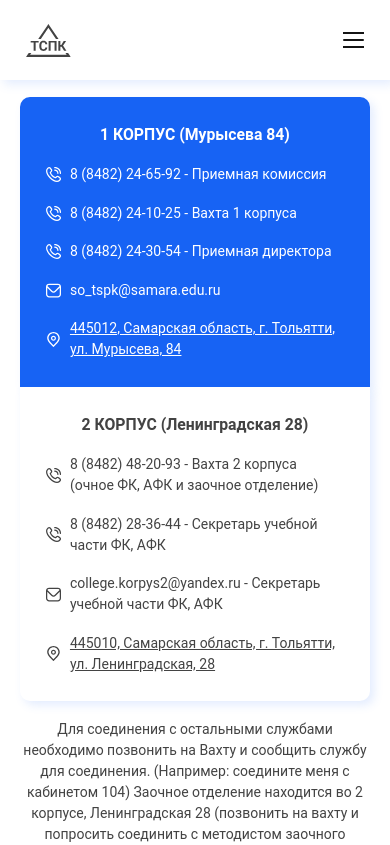
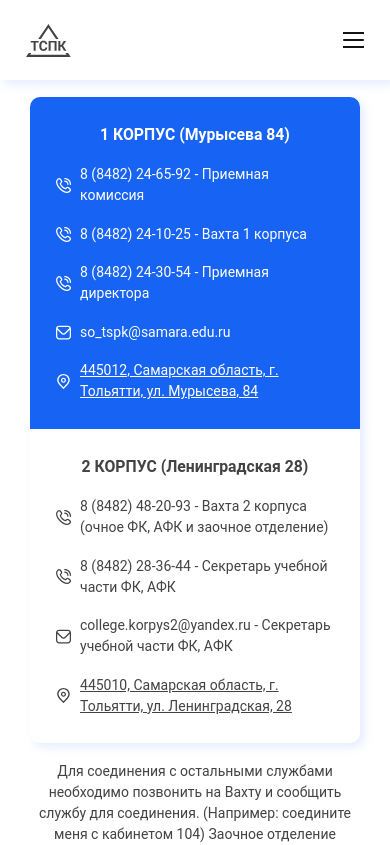
Before and after one commit to esaytar/tspk, a React (Vite) app: page /contacts in a window 390 px wide. Shown: the top 845 px of the page. Built offline with nearby package versions, Linux system fonts and the light colour scheme.

Commit message:
edited responsive

```diff
--- a/public/pages/ContactsPage.jsx
+++ b/public/pages/ContactsPage.jsx
@@ -15,7 +15,8 @@ export default function ContactsPage() {
       <Helmet>
         <title>Контакты | Тольяттинский социально-педагогический колледж</title>
       </Helmet>
-      <div className='flex flex-col xl:w-[73%] gap-[1.43rem] md:gap-[3.75rem] px-[1.42rem] lg:p-0 w-full mt-[5.5rem]'>
+      <div className='flex flex-col gap-[1.43rem] px-[2.14rem] w-full mt-[5.5rem]
+        lg:max-w-[80rem] xl:p-0 md:gap-[3.75rem] 2xl:max-w-[73%] 2xl:min-w-[84.5rem]'>
         <AllContactsBlock/>
         <div className='flex rounded-[1.88rem] flex-col lg:flex-row shadow-newShad items-center w-full lg:gap-[3.75rem] overflow-hidden'>
           <QuestionForm/>
--- a/public/pages/MainPage.jsx
+++ b/public/pages/MainPage.jsx
@@ -12,7 +12,7 @@ export default function MainPage() {
         <title>Главная | Тольяттинский социально-педагогический колледж</title>
       </Helmet>
       <HeadBlock/>
-      <div className='flex flex-col xl:w-[73%] gap-[1.43rem] md:gap-[3.75rem] px-[1.42rem] lg:p-0 w-full'>
+      <div className='flex flex-col xl:w-[73%] gap-[1.43rem] md:gap-[3.75rem] px-[1.42rem] xl:p-0 w-full'>
         <QuickAccessBlock/>
         <NewsBlock/>
         <ContactsBlock/>
--- a/public/pages/college-info/BasicDataPage.jsx
+++ b/public/pages/college-info/BasicDataPage.jsx
@@ -10,7 +10,8 @@ export default function BasicDataPage() {
     const listRef = useRef()
 
     return (
-        <div className='flex flex-col xl:w-[73%] gap-[1.43rem] md:gap-[3.75rem] px-[2.14rem] lg:p-0 w-full mt-[5.5rem]'>
+        <div className='flex flex-col gap-[1.43rem] px-[2.14rem] w-full mt-[5.5rem]
+        lg:max-w-[80rem] xl:p-0 md:gap-[3.75rem] 2xl:max-w-[73%] 2xl:min-w-[84.5rem]'>
             <Helmet>
                 <title>Сведения об образовательной организации | Тольяттинский социально-педагогический колледж</title>
             </Helmet>
--- a/public/pages/college-info/ManagementStructurePage.jsx
+++ b/public/pages/college-info/ManagementStructurePage.jsx
@@ -8,7 +8,8 @@ export default function ManagementStructurePage() {
     const listRef = useRef()
 
     return (
-        <div className='flex flex-col xl:w-[73%] gap-[1.43rem] md:gap-[3.75rem] px-[2.14rem] lg:p-0 w-full mt-[5.5rem]'>
+        <div className='flex flex-col gap-[1.43rem] px-[2.14rem] w-full mt-[5.5rem]
+        lg:max-w-[80rem] xl:p-0 md:gap-[3.75rem] 2xl:max-w-[73%] 2xl:min-w-[84.5rem]'>
             <Helmet>
                 <title>Сведения об образовательной организации | Тольяттинский социально-педагогический колледж</title>
             </Helmet>
```
